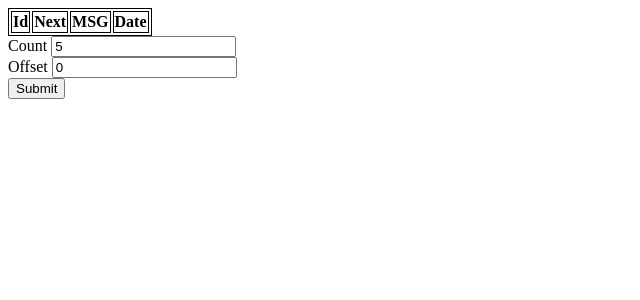
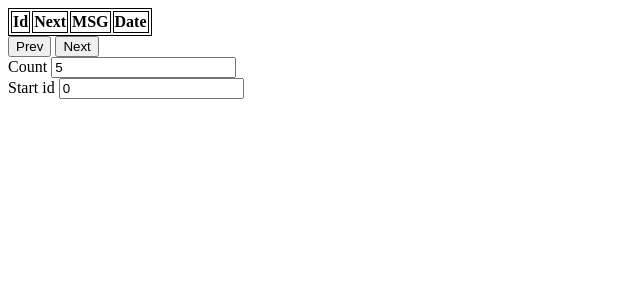
Before and after one commit to ileskanRepot/linkTracking, a FastAPI app: page / in a window 1280 px wide. Shown: the top 300 px of the page, without its empty margins (0-640 px from the left). Run offline with FastAPI, Linux system fonts and the light colour scheme; data that the repository does not hold is empty; some libraries are stand-ins or nearby versions.

Commit message:
Add page change buttons

```diff
--- a/templates/index.html
+++ b/templates/index.html
@@ -6,6 +6,7 @@
     <link rel="stylesheet" href="/static/outfit.css" />
   </head>
   <body>
+    <div>
       <table id="infotable">
         <tr>
           <th>Id</th>
@@ -14,12 +15,16 @@
           <th>Date</th>
         </tr>
       </table>
-    <form class="countForm">
+      <div id="changeStartId">
+        <input type="button" value="Prev" id="prevBtn" />
+        <input type="button" value="Next" id="nextBtn" />
+      </div>
+    </div>
+    <form id="countForm">
       <label for="count">Count</label>
-      <input type="number" id="count" name="count" value="5" /><br />
-      <label for="count">Offset</label>
-      <input type="number" id="offset" name="offset" value="0" /><br />
-      <input type="button" value="Submit" id="sendBtn" />
+      <input type="number" min="0" id="count" name="count" value="5" /><br />
+      <label for="count">Start id</label>
+      <input type="number" min="0" id="offset" name="offset" value="0" /><br />
     </form>
     <script src="/static/script.js"></script>
   </body>
```
Lines whose indentation alone changed are shown as unchanged.
